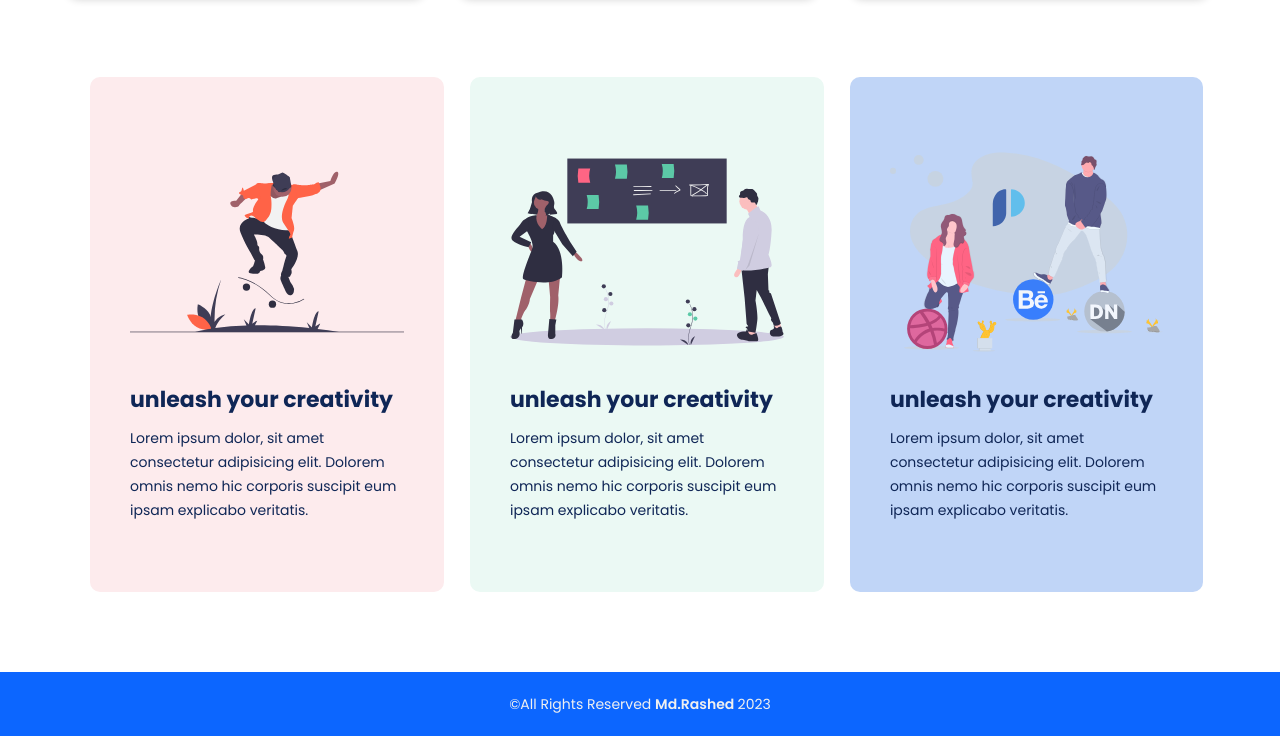
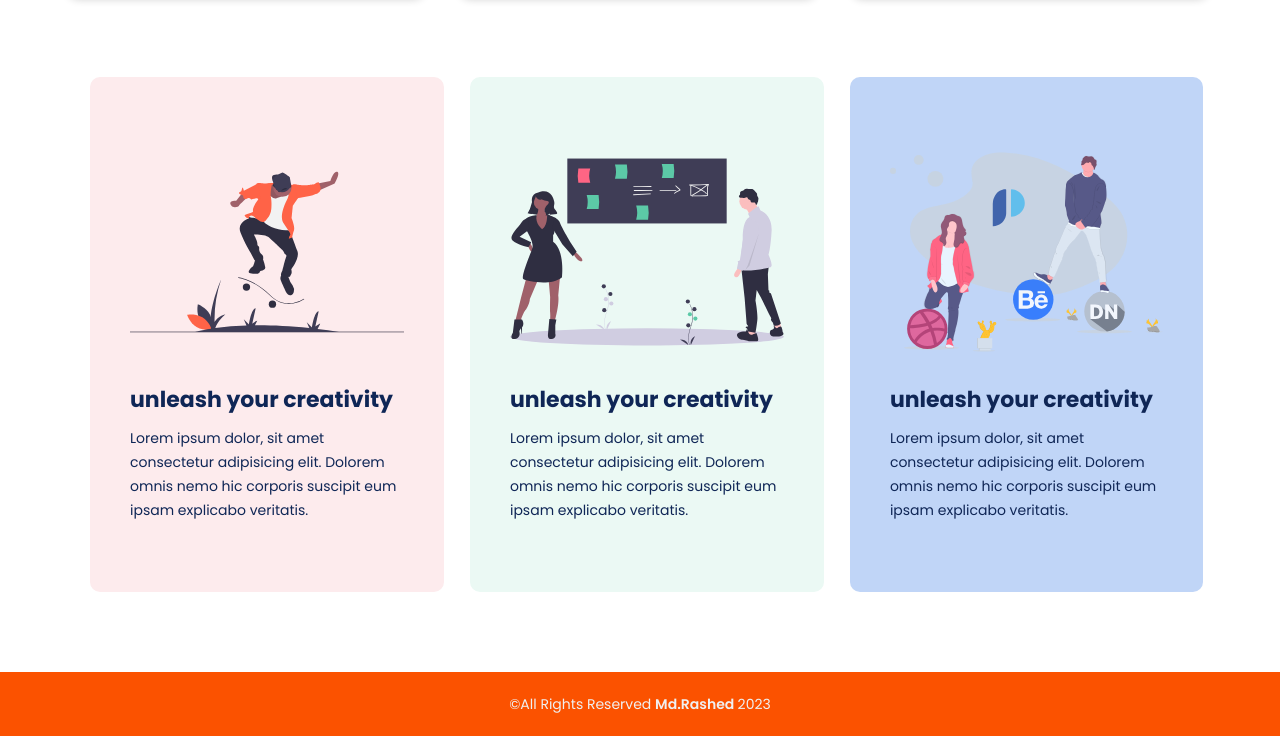
Before and after one commit to rashed3333333/Responsive-website, a plain HTML site: page index.html in a window 1280 px wide. Shown: the part 2656-3392 px from the top of the page. Drawn offline with nearby package versions, Linux system fonts and the light colour scheme.

Commit message:
Update style.css

```diff
--- a/css/style.css
+++ b/css/style.css
@@ -356,7 +356,7 @@ button.tblestartbtn:hover{
 	width: 100%;
 	float: left;
 	padding: 20px 0px;
-	background: #0C66FF;
+	background: #fb5200;
 	text-align: center;
 }
 .footer p{
```
